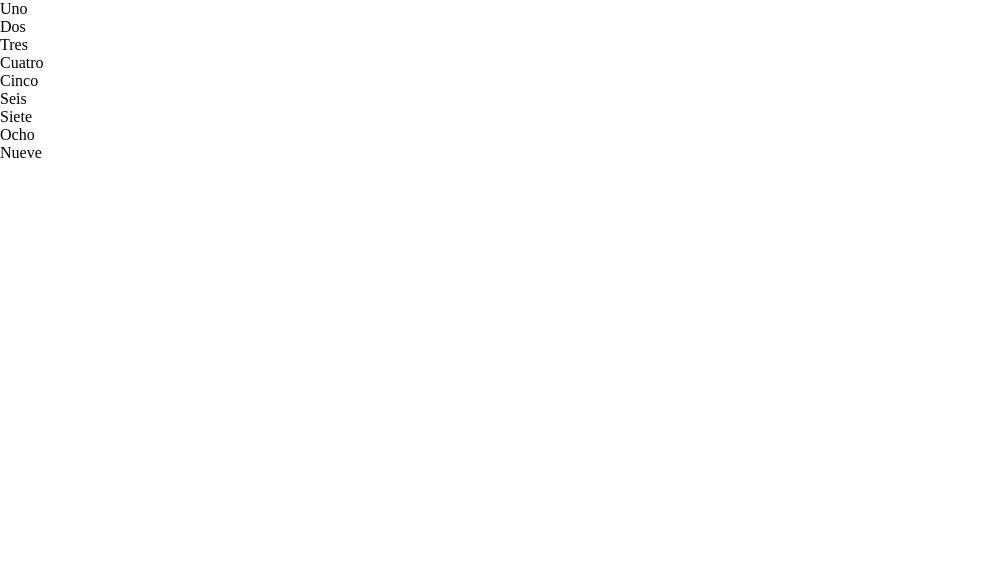
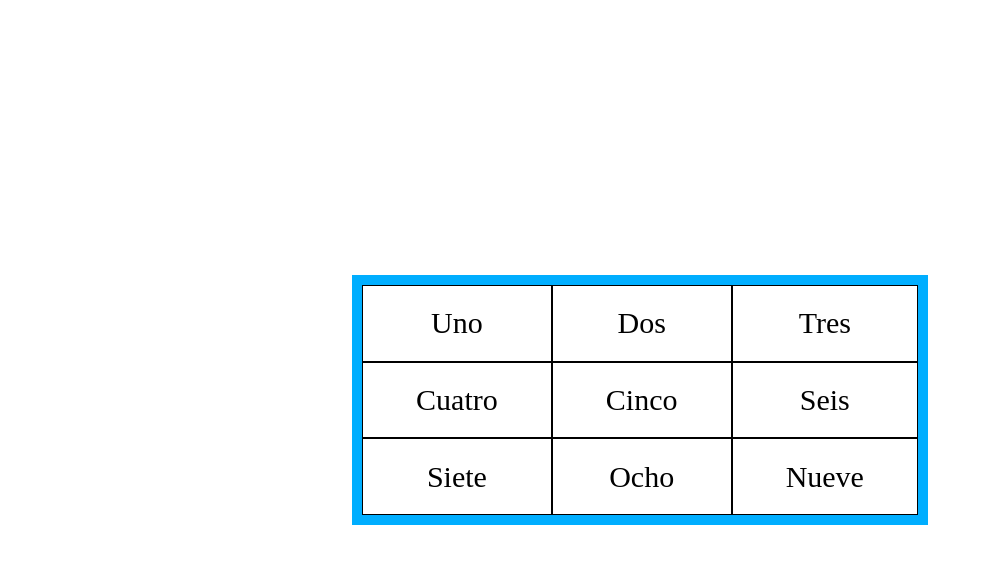
Before and after one commit to SamuelESuarezE/practicaConGrid, a plain HTML site: page index.html in a window 1280 px wide. Shown: the whole page, without its empty margins (0-991 px from the left). Drawn offline with Linux system fonts and the light colour scheme.

Commit message:
style: :lipstick: Rejilla 3x3 lista

```diff
--- a/css/style.css
+++ b/css/style.css
@@ -4,3 +4,31 @@
     text-decoration: none;
     box-sizing: border-box;
 }
+
+body {
+    display: flex;
+    width: 100vw;
+    height: 100vh;
+    justify-content: center;
+    align-items: center;
+}
+
+.container {
+    display: grid;
+    width: 45%;
+    min-width: 330px;
+    height: 250px;
+    background-color: rgb(0, 174, 255);
+    grid-template-columns: auto auto auto;
+    padding: 10px;
+}
+
+.cell {
+    display: flex;
+    justify-content: center;
+    align-items: center;
+    background-color: white;
+    border: 1px solid black;
+    font-size: 30px;
+
+}
```
